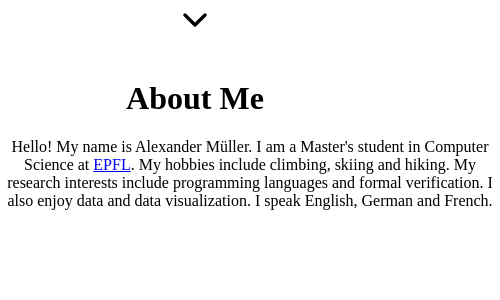
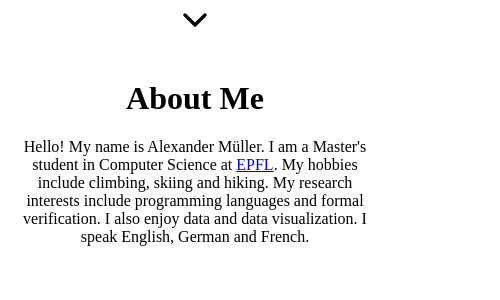
Before and after one commit to ktotam1/website, a SvelteKit app: page /about in a window 390 px wide. Shown: the top 300 px of the page, 500 px wide, since content can reach past the window. Built offline with nearby package versions, Linux system fonts and the light colour scheme.

Commit message:
mobile users can k

```diff
--- a/src/routes/(site)/about/+page.svelte
+++ b/src/routes/(site)/about/+page.svelte
@@ -9,7 +9,7 @@ My research interests include programming languages and formal verification. I a
         margin-top: 3vh;
     }
     p {
-        width: max(500px, 30vw);
+        width: min(max(500px, 30vw), 90vw);
         margin: auto;
     }
 </style>
```
